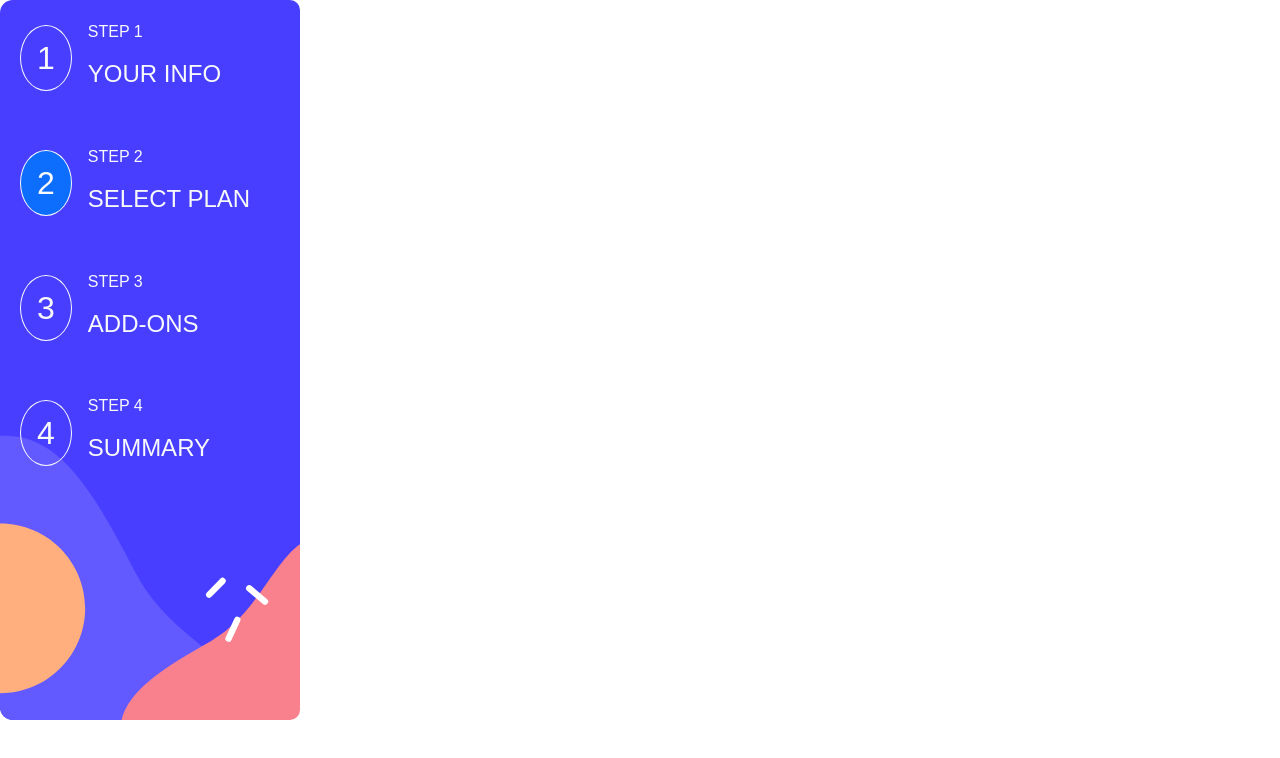
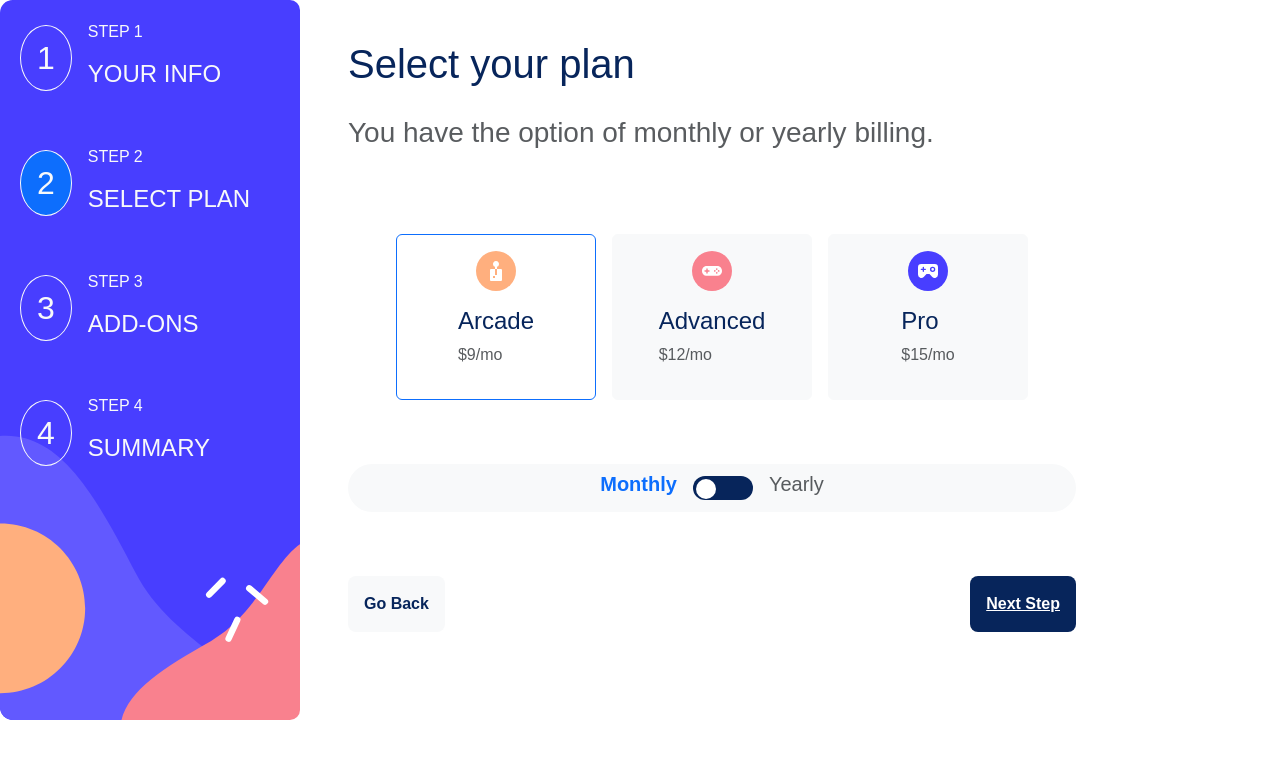
Before and after one commit to Abdo1454/multi-step-form, a React (Vite) app: page /plan in a window 1280 px wide. Shown: the top 758 px of the page. Built offline with nearby package versions, Linux system fonts and the light colour scheme.

Commit message:
add select Plan and style and logic

```diff
--- a/src/App.jsx
+++ b/src/App.jsx
@@ -1,6 +1,7 @@
 import { Routes, Route } from 'react-router-dom'
 import SideBar from './components/SideBar/SideBar'
 import YourInfo from './components/YourInfo/YourInfo'
+import SelectPlan from './components/SelectPlan/SelectPlan'
 
 function App() {
   return (
@@ -9,8 +10,8 @@ function App() {
 
       <Routes>
         <Route path="/" element={<YourInfo />} />
-        {/* <Route path="/plan" element={<h1>Select Plan</h1>} />
-        <Route path="/addons" element={<h1>Add-ons</h1>} />
+        <Route path="/plan" element={<SelectPlan />} />
+        {/* <Route path="/addons" element={<h1>Add-ons</h1>} />
         <Route path="/summary" element={<h1>Summary</h1>} /> */}
       </Routes>
     </div>
--- /dev/null
+++ b/src/components/SelectPlan/SelectPlan.jsx
@@ -0,0 +1,78 @@
+import React from 'react';
+import { Link } from 'react-router-dom';
+import arcadeIcon from '../../assets/images/icon-arcade.svg';
+import advancedIcon from '../../assets/images/icon-advanced.svg';
+import proIcon from '../../assets/images/icon-pro.svg';
+import YourInfo from '../YourInfo/YourInfo';
+function SelectPlan() {
+    const [selectedPlan, setSelectedPlan] = React.useState(()=>{
+        return localStorage.getItem('selectedPlan') || 'Arcade';
+    });
+    React.useEffect(()=>{
+        localStorage.setItem('selectedPlan', selectedPlan);
+    }, [selectedPlan]);
+    const plans = [
+        { name: 'Arcade', price: '$9/mo', icon: arcadeIcon },
+        { name: 'Advanced', price: '$12/mo', icon: advancedIcon },
+        { name: 'Pro', price: '$15/mo', icon: proIcon }
+    ]
+    const [timeframe, setTimeframe] = React.useState(()=>{
+        return localStorage.getItem('timeframe') || 'Monthly';
+    });
+    React.useEffect(()=>{
+        localStorage.setItem('timeframe', timeframe);
+    }, [timeframe]);
+        return (
+            <div className="d-flex flex-column gap-3 mb-5">
+                <h2 className="fs-1" style={{color: "#07255b"}}>Select your plan</h2>
+                <p className="text-muted fs-3">You have the option of monthly or yearly billing.</p>
+                <div className="d-flex flex-column gap-3 ">
+                <div className="d-flex  gap-3 m-5">
+                    {plans.map(
+                        (plan) => {
+                            return (
+                                <div style={{cursor: "pointer" , width: "200px"}}
+                                    className=
+                                    {selectedPlan === plan.name ? "d-flex flex-column align-items-center justify-content-center gap-3 border border-primary rounded p-3  text-dark"
+                                        : "d-flex flex-column align-items-center justify-content-center gap-3 border border-light rounded p-3 bg-light text-dark"}
+                                    key={plan.name}
+                                    onClick={() => setSelectedPlan(plan.name)}
+                                >
+                                    <img src={plan.icon} alt={plan.name} />
+                                    <div>
+                                        <h4 style={{color: "#07255b"}}>{plan.name}</h4>
+                                        <p className="text-muted">{plan.price}</p>
+                                    </div>
+                                </div>
+                            )
+                        }
+                    )}
+                </div>
+          <div className="d-flex align-items-center justify-content-center gap-3 bg-light p-2 rounded-pill">
+  <h5 className={timeframe === 'Monthly' ? 'text-primary fw-bold' : 'text-muted'}>Monthly</h5>
+
+  <label className="switch">
+    <input type="checkbox"
+    checked={timeframe === 'Yearly'}
+    onChange={(e)=>{
+        setTimeframe(e.target.checked ? "Yearly" : "Monthly");
+    }}    />
+    <span className="slider"></span>
+  </label>
+
+  <h5 className={timeframe === 'Yearly' ? 'text-primary fw-bold' : 'text-muted'}>Yearly</h5>
+</div>
+        <div className="d-flex justify-content-between mt-5">
+            <Link    to="/"  className="border-0 bg-light  fw-bold p-3 rounded-3 border-4 text-decoration-none" style={{cursor: "pointer" , color: "#07255b"}}>
+                Go Back
+            </Link>
+            <Link    to="/addons"  className="border-0  text-white fw-bold p-3 rounded-3 border-4" style={{cursor: "pointer" , backgroundColor: "#07255b"}}>
+                Next Step
+            </Link>
+        </div>
+                 </div>
+            </div>
+  )
+}
+
+export default SelectPlan
--- a/src/index.css
+++ b/src/index.css
@@ -13,3 +13,32 @@
   border-radius: 10px;
   padding: 20px;
 }
+.switch{
+  position: relative;
+  width: 60px;
+  height: 24px;
+}
+.switch input {
+  display: none;
+}
+.slider {
+  position: absolute;
+  inset: 0;
+  background-color: #07255b;
+  border-radius: 20px;
+  cursor: pointer;
+}
+.slider::before {
+  content: "";
+  position: absolute;
+  width: 20px;
+  height: 20px;
+  left: 3px;
+  top: 3px;
+  background-color: white;
+  border-radius: 50%;
+  transition: 0.3s;
+}
+.switch input:checked + .slider::before {
+  transform: translateX(31px);
+}
```
